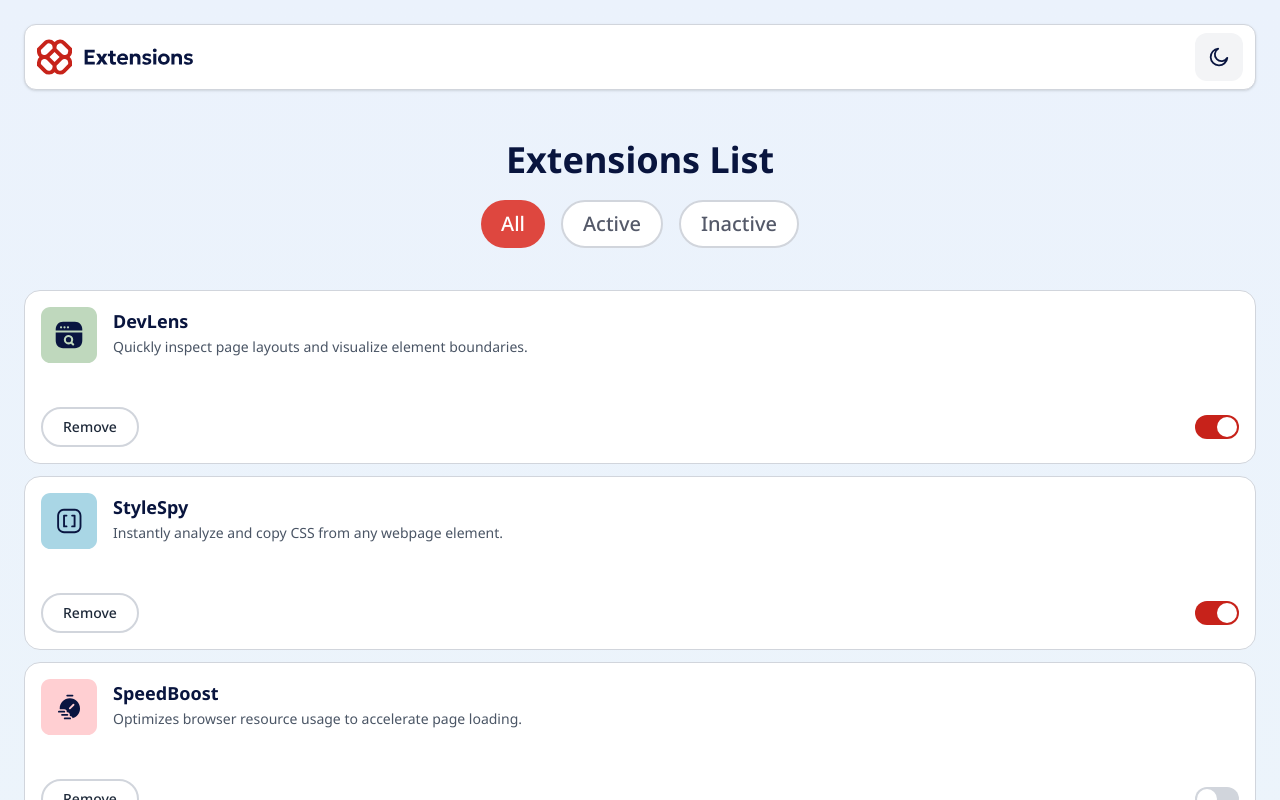
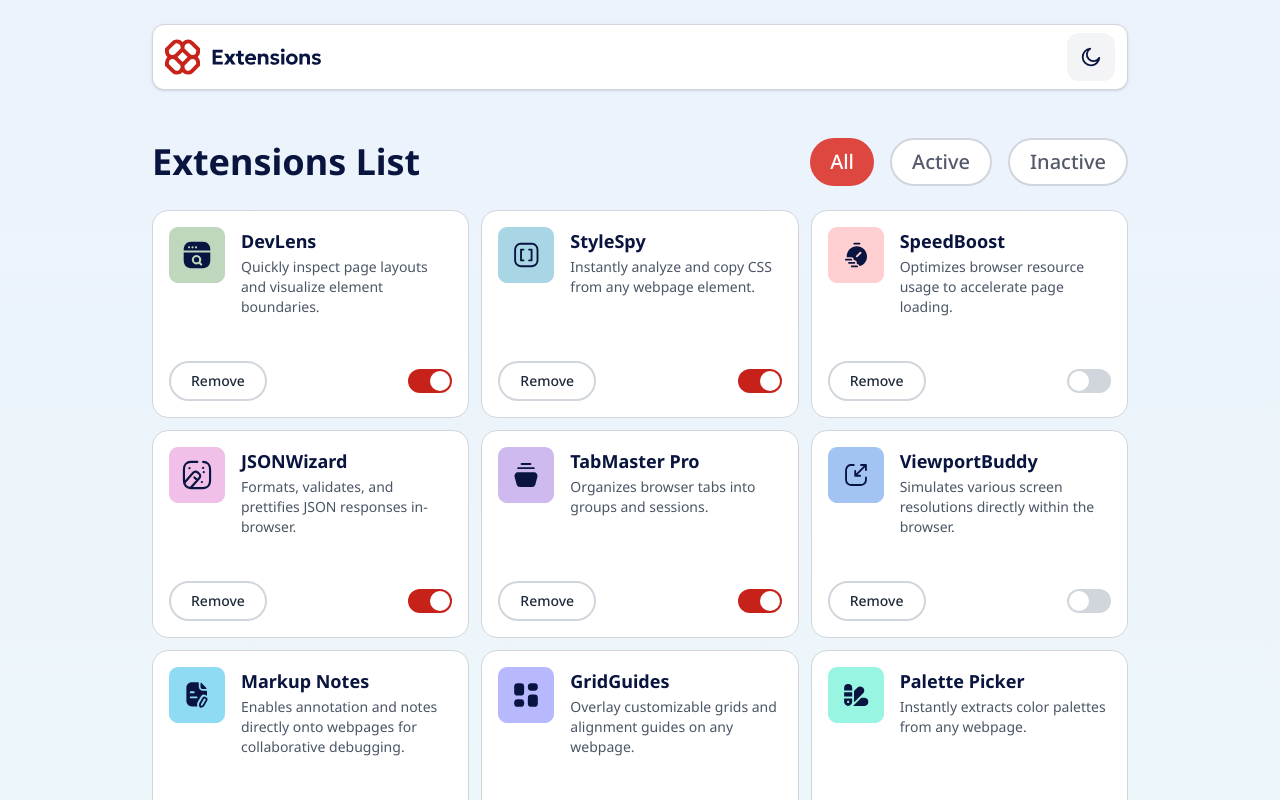
Before and after one commit to david-perez-g/browser-extension-manager-web-app, a React (Vite) app: page / in a window 1280 px wide. Shown: the top 800 px of the page. Built offline with nearby package versions, Linux system fonts and the light colour scheme.

Commit message:
feat: improve layout and styling of App, ExtensionCard, ExtensionsList, and FilterTabs components

```diff
--- a/src/App.tsx
+++ b/src/App.tsx
@@ -49,12 +49,11 @@ function App() {
   });
 
   return (
-    <div className="bg-light-gradient dark:bg-dark-gradient mx-auto min-h-screen p-6">
-      <AppBar onToggleTheme={handleToggleTheme} isDarkMode={isDarkMode} />
-
-      <main>
-        <section className="flex h-48 flex-col items-center justify-center">
-          <h2 className="mb-5 flex justify-center text-4xl font-bold dark:text-white">
+    <div className="bg-light-gradient dark:bg-dark-gradient">
+      <main className="mx-auto min-h-screen max-w-[var(--breakpoint-lg)] p-6">
+        <AppBar onToggleTheme={handleToggleTheme} isDarkMode={isDarkMode} />
+        <section className="flex h-48 flex-col items-center justify-center md:mt-6 md:h-24 md:flex-row md:items-center md:justify-between">
+          <h2 className="flex justify-center text-4xl font-bold dark:text-white">
             Extensions List
           </h2>
           <FilterTabs current={filter} onChange={handleFilterChange} />
--- a/src/components/ExtensionCard.tsx
+++ b/src/components/ExtensionCard.tsx
@@ -19,17 +19,19 @@ const ExtensionCard: React.FC<ExtensionCardProps> = ({
   const logoUrl = new URL(`../assets/images/${logo}`, import.meta.url).href;
 
   return (
-    <Card className="space-y-4 dark:bg-neutral-700">
+    <Card className="max-lg:w-[350px] max-sm:w-80 dark:bg-neutral-700">
       {/* Header */}
-      <div className="flex items-start mb-11">
+      <div className="mb-11 flex flex-1 items-start">
         <img
           src={logoUrl}
           alt={`${name} logo`}
           className="mr-4 h-14 w-14 flex-shrink-0"
         />
         <div className="flex-1">
-          <h3 className="text-lg font-bold mb-0.5 dark:text-white">{name}</h3>
-          <p className="text-sm text-gray-600 dark:text-white">{description}</p>
+          <h3 className="mb-0.5 text-lg font-bold dark:text-white">{name}</h3>
+          <p className="line-clamp-3 text-sm text-gray-600 dark:text-white">
+            {description}
+          </p>
         </div>
       </div>
 
@@ -39,10 +41,7 @@ const ExtensionCard: React.FC<ExtensionCardProps> = ({
           Remove
         </Button>
 
-        <ToggleSwitch
-          on={isActive}
-          onChange={() => onToggle(id)}
-        />
+        <ToggleSwitch on={isActive} onChange={() => onToggle(id)} />
       </div>
     </Card>
   );
--- a/src/components/ExtensionsList.tsx
+++ b/src/components/ExtensionsList.tsx
@@ -3,13 +3,17 @@ import ExtensionCard from "./ExtensionCard";
 
 interface ExtensionsListProps {
   extensions: BrowserExtension[];
-  onToggle: (id:string)=>void;
-  onRemove: (id:string)=>void;
+  onToggle: (id: string) => void;
+  onRemove: (id: string) => void;
 }
 
-const ExtensionsList: React.FC<ExtensionsListProps> = ({ extensions, onToggle, onRemove }) => (
-  <div className="grid space-y-3">
-    {extensions.map(ext => (
+const ExtensionsList: React.FC<ExtensionsListProps> = ({
+  extensions,
+  onToggle,
+  onRemove,
+}) => (
+  <div className="grid grid-cols-1 justify-items-center gap-3 md:grid-cols-2 lg:grid-cols-3">
+    {extensions.map((ext) => (
       <ExtensionCard
         key={ext.id}
         extension={ext}
--- a/src/components/FilterTabs.tsx
+++ b/src/components/FilterTabs.tsx
@@ -15,7 +15,7 @@ const tabs: { label: string; value: FilterOption }[] = [
 ];
 
 const FilterTabs: React.FC<FilterTabsProps> = ({ current, onChange }) => (
-  <nav className="flex space-x-4">
+  <nav className="my-4 flex space-x-4">
     {tabs.map(({ label, value }) => (
       <Button
         variant={current === value ? "solid" : "outline"}
--- a/src/index.css
+++ b/src/index.css
@@ -44,11 +44,6 @@
   /* Typography scale */
   --text-base: 1rem; /* 16px default paragraph */
 
-  /* Responsive breakpoints */
-  --breakpoint-sm: 20rem; /* 320px */
-  --breakpoint-md: 23.4375rem; /* 375px (design mobile) */
-  --breakpoint-lg: 90rem; /* 1440px (design desktop) */
-
   --bg-gradient-light: linear-gradient(180deg, #ebf2fc 0%, #eef8f9 100%);
   --bg-gradient-dark: linear-gradient(180deg, #040918 0%, #091540 100%);
 
```
